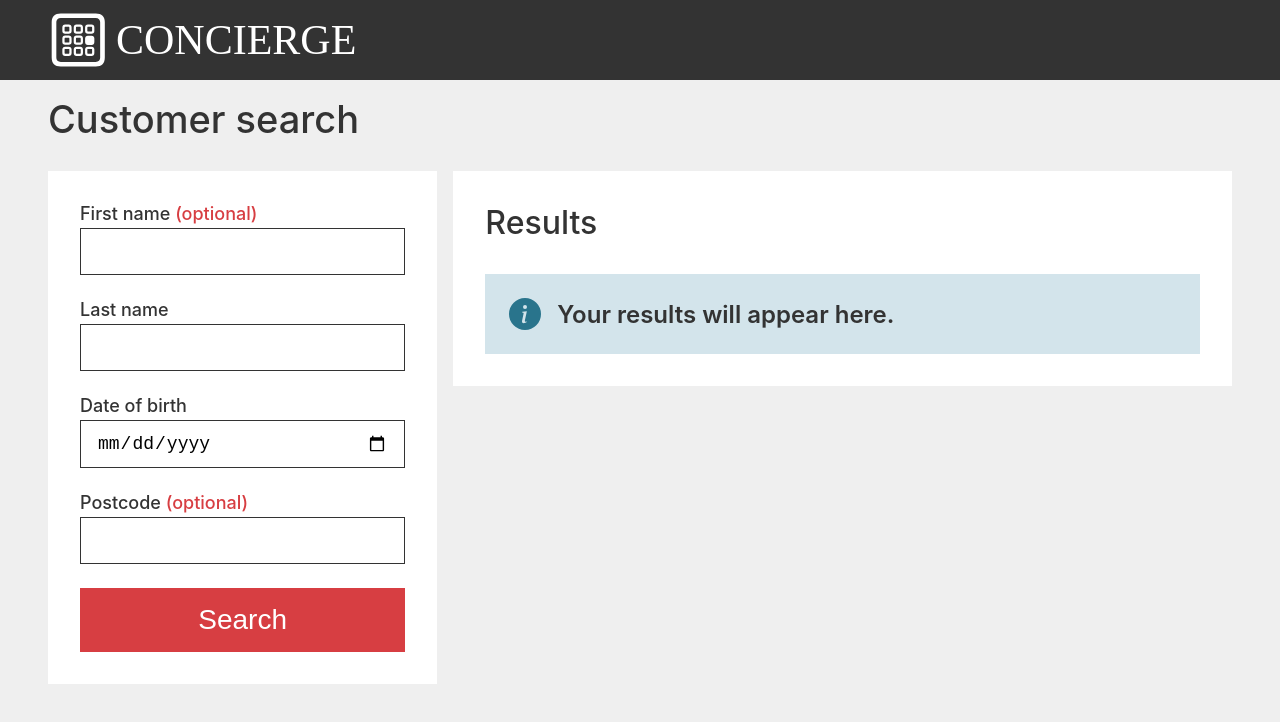
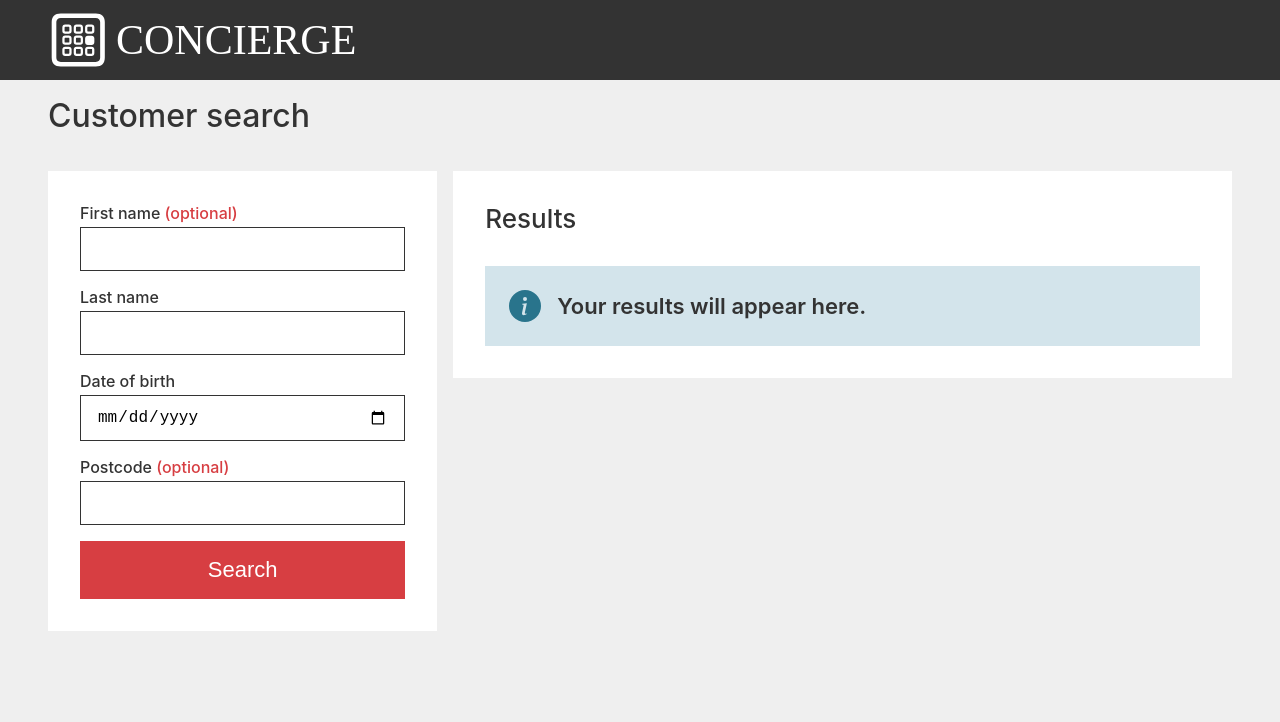
Before and after one commit to alexkinsey/concierge, a React (Create React App) app: page / in a window 1280 px wide. Shown: the top 722 px of the page. Built offline with nearby package versions, Linux system fonts and the light colour scheme.

Commit message:
sharnk text

```diff
--- a/src/components/Search/SearchForm/index.styles.js
+++ b/src/components/Search/SearchForm/index.styles.js
@@ -9,7 +9,7 @@ export const Container = styled.div`
 export const Form = styled.form`
   display: flex;
   flex-direction:column;
-  gap: 1.5rem;
+  gap: 1rem;
 `;
 
 export const FieldGroup = styled.div`
@@ -19,7 +19,7 @@ export const FieldGroup = styled.div`
 `;
 
 export const Label = styled.label`
-  font-size: 18px;
+  font-size: 16px;
   color: var(--black);
   font-weight: 500;
 
@@ -29,7 +29,7 @@ export const Label = styled.label`
 
 export const Field = styled.input`
   padding: 0.75rem 1rem;
-  font-size: 18px;
+  font-size: 16px;
 
   border: 1px solid var(--black);
 `;
--- a/src/styles/Button.styles.js
+++ b/src/styles/Button.styles.js
@@ -6,7 +6,7 @@ export const SubmitButton = styled.input`
   background-color: var(--accent);
   border: none;
 
-  font-size: 28px;
+  font-size: 22px;
   font-weight: 500;
   color: var(--white);
   padding: 1rem;
--- a/src/styles/Text.styles.js
+++ b/src/styles/Text.styles.js
@@ -1,7 +1,7 @@
 import styled from 'styled-components';
 
 export const Title = styled.h1`
-  font-size: 38px;
+  font-size: 32px;
   color: var(--black);
   font-weight: 500;
 
@@ -10,7 +10,7 @@ export const Title = styled.h1`
 `;
 
 export const Heading = styled.h2`
-  font-size: 32px;
+  font-size: 26px;
   color: var(--black);
   font-weight: 500;
 
@@ -19,7 +19,7 @@ export const Heading = styled.h2`
 `;
 
 export const Text = styled.p`
-  font-size: 18px;
+  font-size: 16px;
   color: var(--medGrey);
   font-weight: 400;
 
@@ -36,7 +36,7 @@ export const TextLarger = styled(Text)`
   margin: ${(props) => (props.noSpace ? '0' : '0 0 0.75em 0')};
 
   color: var(--black);
-  font-size: 24px;
+  font-size: 22px;
   font-weight: 600;
 `;
 
```
